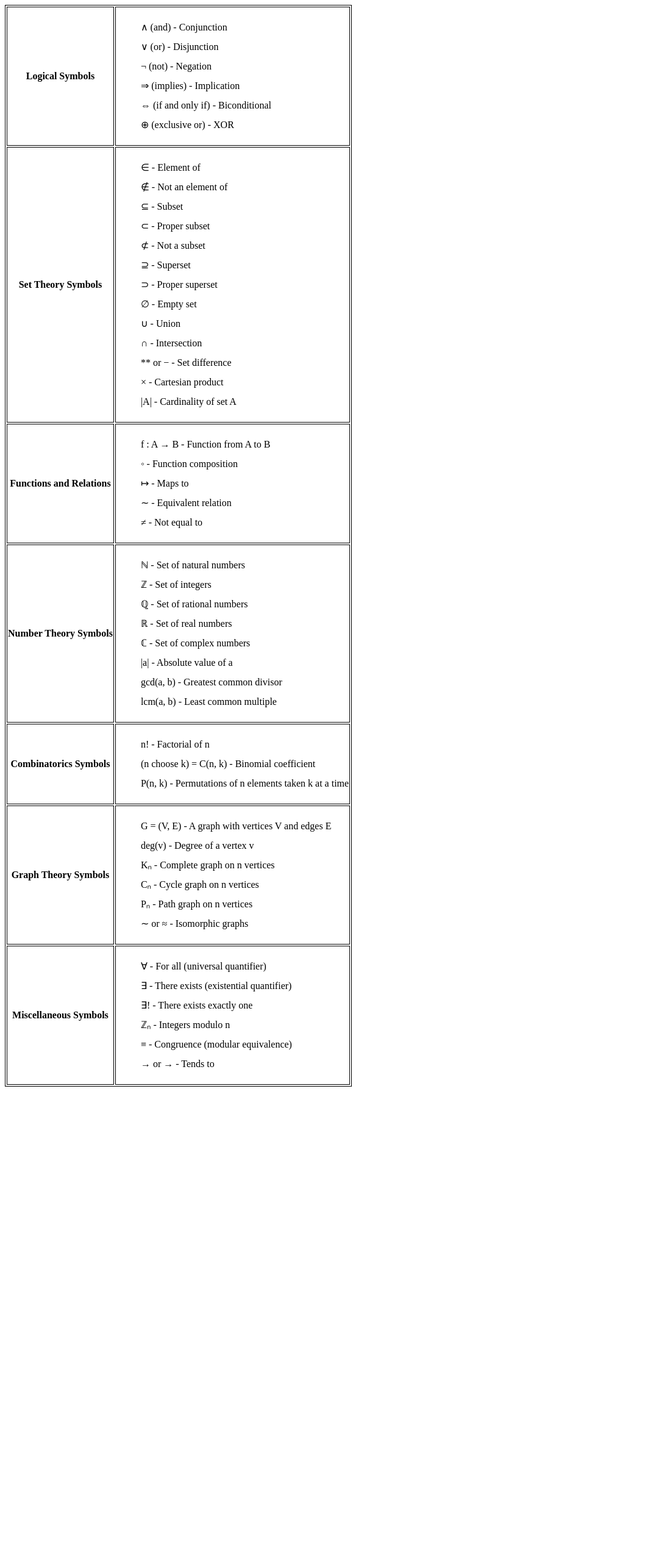
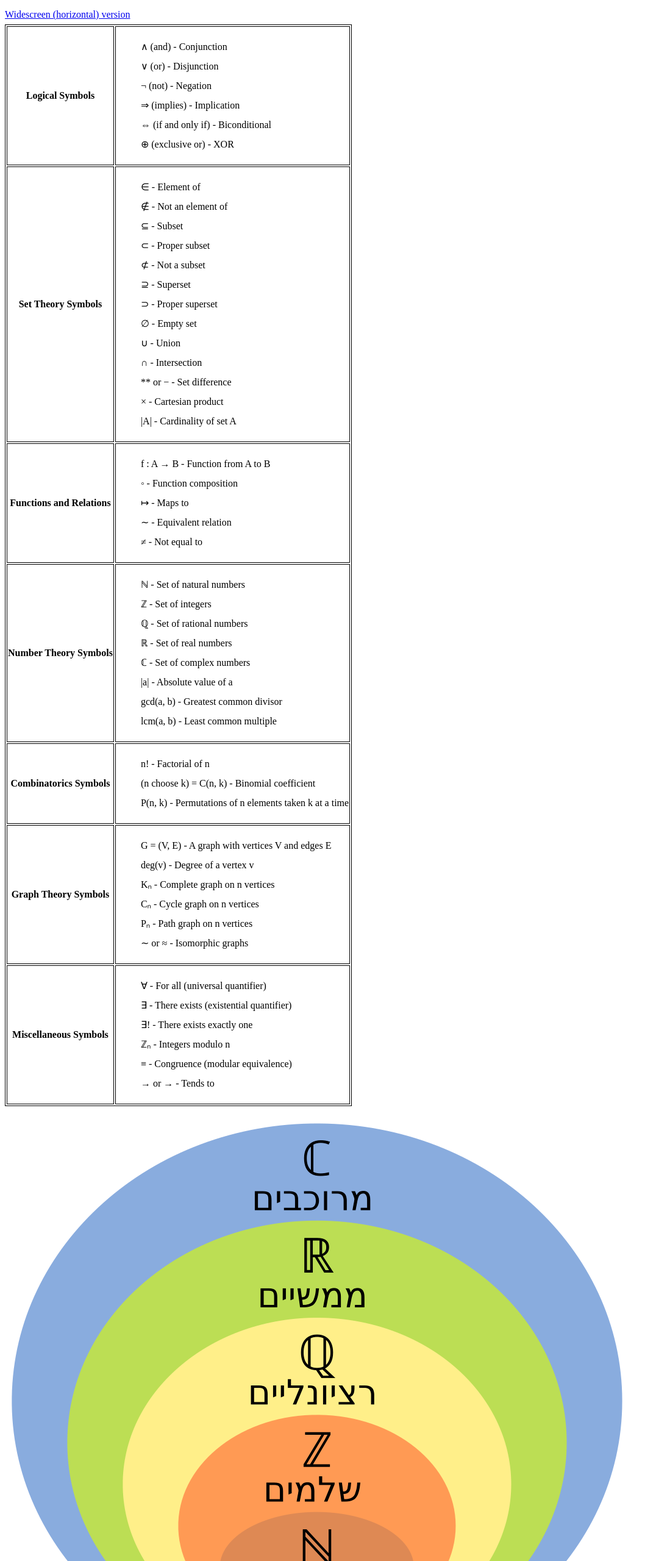
Before and after one commit to omrkalman/discrete-math, a plain HTML site: page discrete_math_symbols.html in a window 1280 px wide. Shown: the top 2560 px of the page at 61% size, without its empty margins (0-1076 px from the left). Before the commit the page ends 1790 px from the top, so only its background shows below. Drawn offline with Linux system fonts and the light colour scheme.

Commit message:
links between pages

```diff
--- a/discrete_math_symbols.html
+++ b/discrete_math_symbols.html
@@ -17,6 +17,7 @@
     </style>
 </head>
 <body>
+    <a href="/">Widescreen (horizontal) version</a>
     <table>
         <tbody>
             <tr>
@@ -131,5 +132,6 @@
             </tr>
         </tbody>
     </table>
+    <img src="Venn_Diagram_of_Numbers-he.svg.png" alt="diagram">
 </body>
 </html>
```
Also changed, not shown: index.html (+1 -0 lines).
